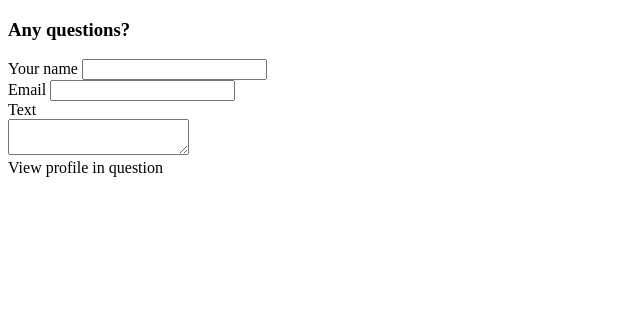
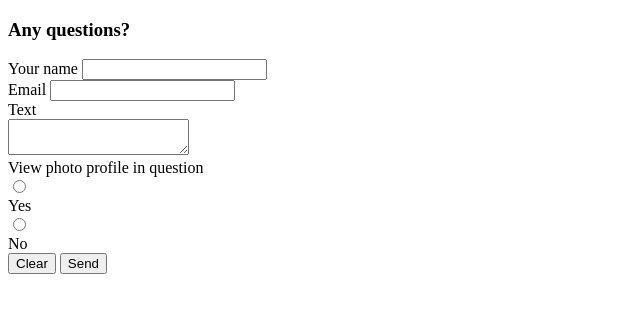
Before and after one commit to art2url/JavaScript_Learn, a plain HTML site: page js/Cousehunter/layout/index.html in a window 1280 px wide. Shown: the whole page, without its empty margins (0-640 px from the left). Drawn offline with Linux system fonts and the light colour scheme.

Commit message:
Update index.html

```diff
--- a/js/Cousehunter/layout/index.html
+++ b/js/Cousehunter/layout/index.html
@@ -17,11 +17,11 @@
                         <h3 class="form__title">Any questions?</h3>
                         <div class="form__content">
                             <div class="form__row">
-                                <div class="form__input">
+                                <div class="form__input-elem">
                                     <label class="form__field-title">Your name</label>
                                     <input type="text" name="" class="form__input">
                                 </div>
-                                <div class="form__input">
+                                <div class="form__input-elem">
                                     <label class="form__field-title">Email</label>
                                     <input type="email" name="" class="form__input">
                                 </div>
@@ -31,7 +31,23 @@
                                 <textarea name="" class="form__big-text"></textarea>
                             </div>
                             <div class="form__row">
-                                <div class="form__controls-title">View profile in question</div>
+                                <div class="form__controls">
+                                    <div class="form__controls-title">View photo profile in question</div>
+                                        <div class="form__controls-buttons">
+                                        <div class="form__controls-trigger">
+                                            <input type="radio" name="photo" class="form__radio">
+                                            <div class="form__trigger-title">Yes</div>
+                                        </div>
+                                        <div class="form__controls-trigger">
+                                            <input type="radio" name="photo" class="form__radio">
+                                            <div class="form__trigger-title">No</div>
+                                        </div>
+                                     </div>
+                                </div>
+                            </div>
+                            <div class="form__send-buttons">
+                                <button class="form__button form__button_reset">Clear</button>
+                                <button class="form__button form__button_send">Send</button>
                             </div>
                         </div>
                     </div>
```
